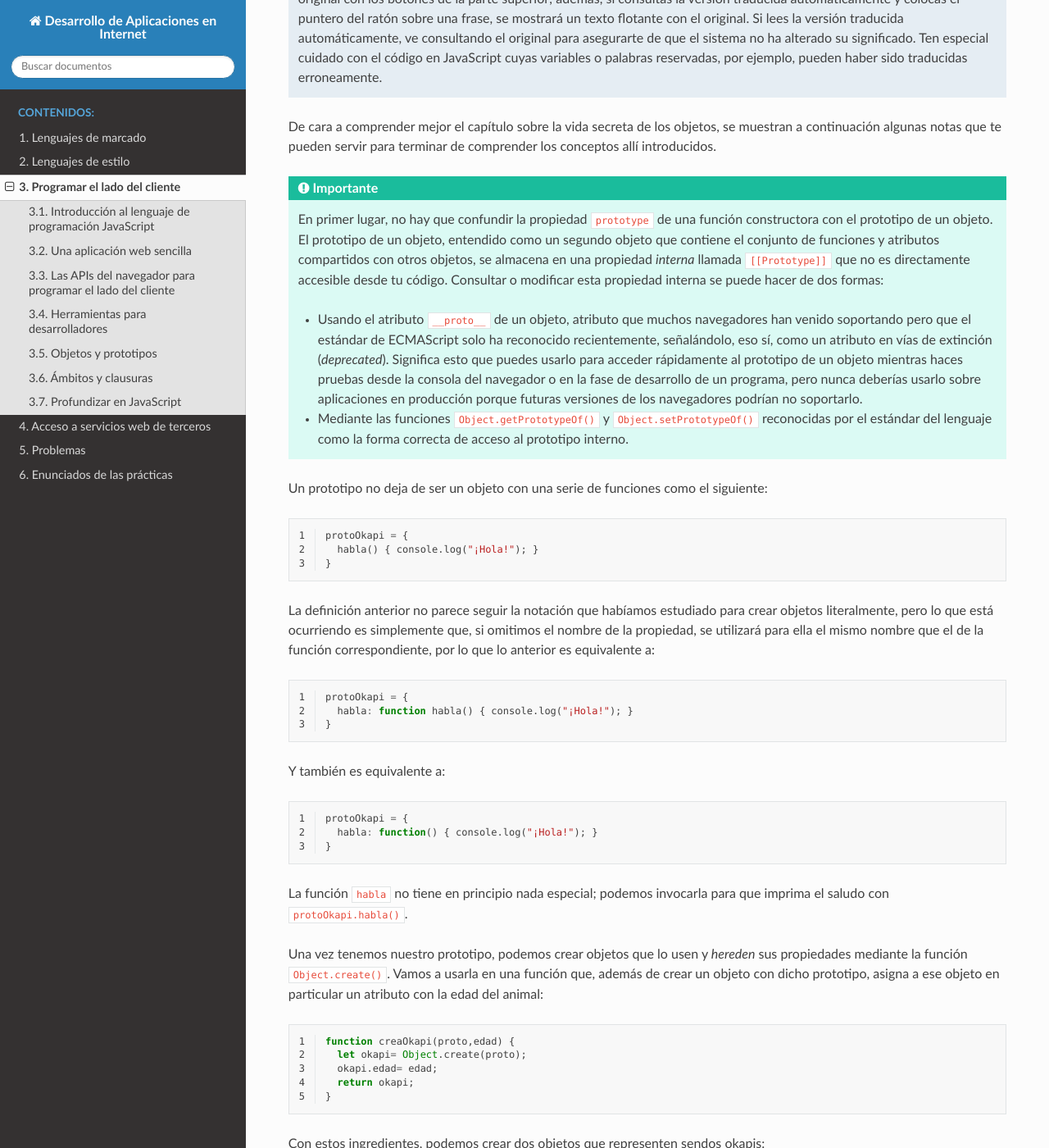
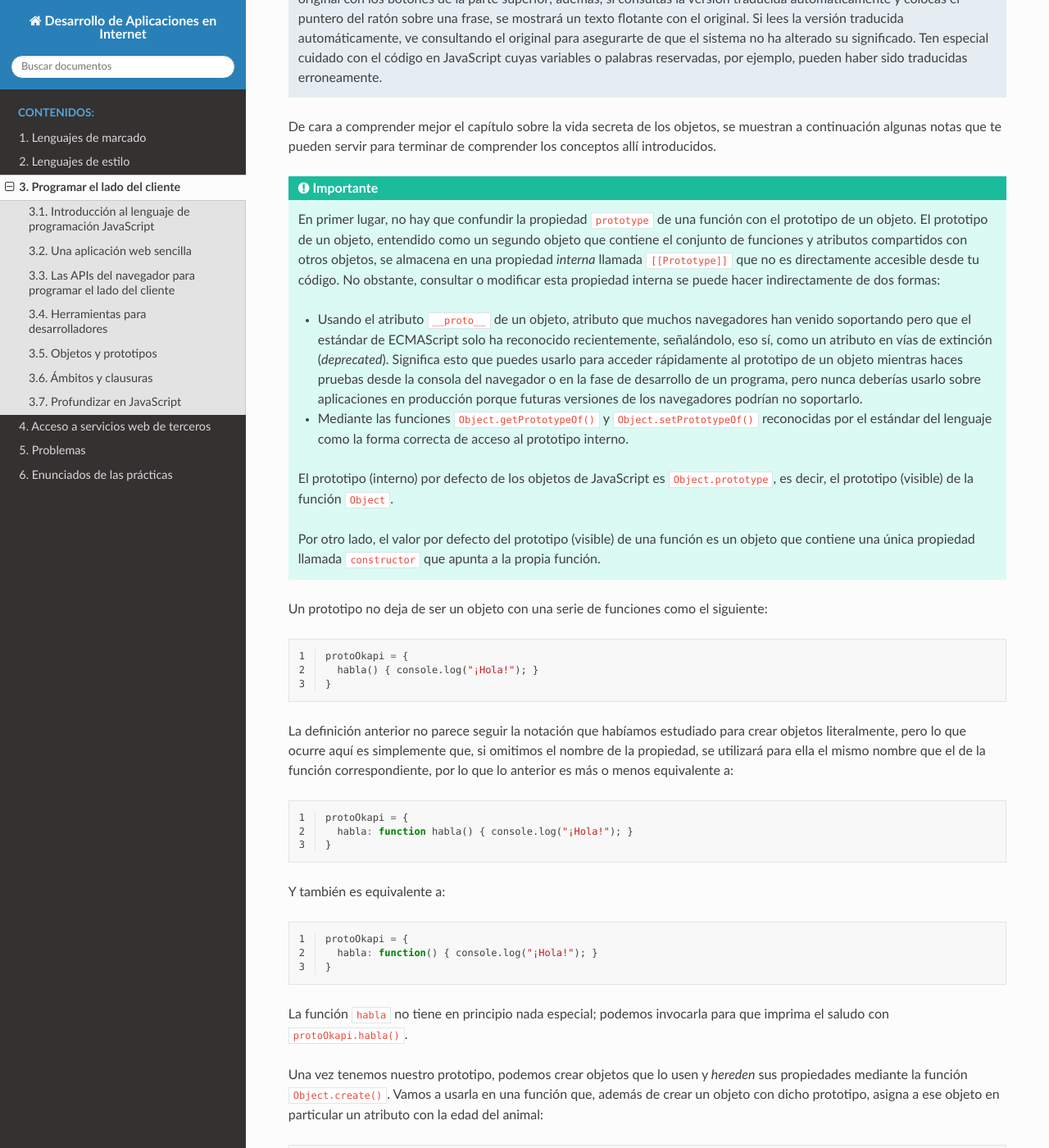
Before and after one commit to jaspock/dai2021, a Sphinx documentation site: the page built from docs/source/cliente.rst, in a window 1280 px wide and 1400 px high, scrolled down 5897 px. Shown: the whole window at 82% size. Built offline with Sphinx 7.4.7 and the Read the Docs theme 2.0.0, drawn with Linux system fonts in a browser that asks for light colours; some of the changed text lies outside the part shown.

Commit message:
Problemas de prototipos y clausuras.

```diff
--- a/docs/source/cliente.rst
+++ b/docs/source/cliente.rst
@@ -136,10 +136,14 @@ De cara a comprender mejor el capítulo sobre la vida secreta de los objetos, se
 
 .. Important::
 
-  En primer lugar, no hay que confundir la propiedad ``prototype`` de una función constructora con el prototipo de un objeto. El prototipo de un objeto, entendido como un segundo objeto que contiene el conjunto de funciones y atributos compartidos con otros objetos, se almacena en una propiedad *interna* llamada ``[[Prototype]]`` que no es directamente accesible desde tu código. Consultar o modificar esta propiedad interna se puede hacer de dos formas:
+  En primer lugar, no hay que confundir la propiedad ``prototype`` de una función con el prototipo de un objeto. El prototipo de un objeto, entendido como un segundo objeto que contiene el conjunto de funciones y atributos compartidos con otros objetos, se almacena en una propiedad *interna* llamada ``[[Prototype]]`` que no es directamente accesible desde tu código. No obstante, consultar o modificar esta propiedad interna se puede hacer indirectamente de dos formas:
 
   - Usando el atributo ``__proto__`` de un objeto, atributo que muchos navegadores han venido soportando pero que el estándar de ECMAScript solo ha reconocido recientemente, señalándolo, eso sí, como un atributo en vías de extinción (*deprecated*). Significa esto que puedes usarlo para acceder rápidamente al prototipo de un objeto mientras haces pruebas desde la consola del navegador o en la fase de desarrollo de un programa, pero nunca deberías usarlo sobre aplicaciones en producción porque futuras versiones de los navegadores podrían no soportarlo.
   - Mediante las funciones ``Object.getPrototypeOf()`` y ``Object.setPrototypeOf()`` reconocidas por el estándar del lenguaje como la forma correcta de acceso al prototipo interno.
+
+  El prototipo (interno) por defecto de los objetos de JavaScript es ``Object.prototype``, es decir, el prototipo (visible) de la función ``Object``.
+
+  Por otro lado, el valor por defecto del prototipo (visible) de una función es un objeto que contiene una única propiedad llamada ``constructor`` que apunta a la propia función.
 
 Un prototipo no deja de ser un objeto con una serie de funciones como el siguiente:
 
@@ -150,7 +154,7 @@ Un prototipo no deja de ser un objeto con una serie de funciones como el siguien
     habla() { console.log("¡Hola!"); }
   }
 
-La definición anterior no parece seguir la notación que habíamos estudiado para crear objetos literalmente, pero lo que está ocurriendo es simplemente que, si omitimos el nombre de la propiedad, se utilizará para ella el mismo nombre que el de la función correspondiente, por lo que lo anterior es equivalente a:
+La definición anterior no parece seguir la notación que habíamos estudiado para crear objetos literalmente, pero lo que ocurre aquí es simplemente que, si omitimos el nombre de la propiedad, se utilizará para ella el mismo nombre que el de la función correspondiente, por lo que lo anterior es más o menos equivalente a:
 
 .. code-block:: javascript
   :linenos:
@@ -191,9 +195,9 @@ Con estos ingredientes, podemos crear dos objetos que representen sendos okapis:
   o1.habla();
   o2.habla();
 
-Aunque cada okapi tiene su propio atributo ``edad`` (puedes imprimir ``o1.edad`` y ``o2.edad``), el código de la función ``habla`` no está duplicado en memoria, porque solo existe una instancia de la función (recuerda que las funciones son objetos de clase ``Function``) dentro del prototipo. Cuando escribimos ``o1.edad`` el atributo se encuentra directamente en el objeto, pero cuando escribimos ``o1.habla()`` la función no es un atributo directo de ``o1``, sino que, al no encontrarlo en el objeto, el intérprete lo busca en su prototipo.
+Aunque cada okapi tiene su propio atributo ``edad`` (puedes imprimir ``o1.edad`` y ``o2.edad``), el código de la función ``habla`` no está duplicado en memoria, porque solo existe una instancia de la función (recuerda que las funciones son objetos de clase ``Function`` y podemos, por tanto, manejar referencias a ellas) dentro del prototipo. Cuando escribimos ``o1.edad`` el atributo se encuentra directamente en el objeto, pero cuando escribimos ``o1.habla()`` la función no es un atributo directo de ``o1``, sino que, al no encontrarlo en el objeto, el intérprete lo busca en su prototipo.
 
-Como hemos comentado, podemos acceder al prototipo del objeto con ``Object.getPrototypeOf(o1)`` y en muchos navegadores, aunque no recomendado, con ``o1.__proto__``. De hecho, en un navegador que soporte ``__proto__`` la comparación ``Object.getPrototypeOf(o1) === o1.__proto__`` devolverá ``true`` porque el prototipo no deja de ser un único objeto en memoria. También devolverá cierto la expresión ``o1.__proto__ === protoOkapi`` en nuestro caso. Ahora bien, si el prototipo de un objeto es a su vez un objeto, como hemos visto, ¿cuál es el resultado de ``o1.__proto__.__proto__`` o, dicho de otra forma, cuál es el prototipo del objeto ``protoOkapi``? Si mostramos el contenido de la expresión ``o1.__proto__.__proto__`` por la consola del navegador, veremos un objeto con una serie de métodos como ``toString``, entre otros. Estos métodos vienen del prototipo de ``Object``, es decir, ``Object.prototype``, que es el prototipo usado por defecto para los objetos para los que no se define un prototipo específico, como comentaremos más adelante. La expresión ``Object.prototype === o1.__proto__.__proto__`` se evalúa, por tanto, a cierto.
+Como hemos comentado, podemos acceder al prototipo del objeto con ``Object.getPrototypeOf(o1)`` y en muchos navegadores, aunque no recomendado, con ``o1.__proto__``. De hecho, en un navegador que soporte ``__proto__`` la comparación ``Object.getPrototypeOf(o1) === o1.__proto__`` devolverá ``true`` porque el prototipo no deja de ser un único objeto en memoria. También devolverá cierto la expresión ``o1.__proto__ === protoOkapi`` en nuestro caso. Ahora bien, si el prototipo de un objeto es a su vez un objeto, como hemos visto, ¿cuál es el resultado de ``o1.__proto__.__proto__`` o, dicho de otra forma, cuál es el prototipo del objeto ``protoOkapi``? Si mostramos el contenido de la expresión ``o1.__proto__.__proto__`` por la consola del navegador, veremos un objeto con una serie de métodos como ``toString``, entre otros. Estos métodos vienen del prototipo de ``Object``, es decir, ``Object.prototype``, que es el prototipo usado por defecto para los objetos para los que no se define un prototipo específico. La expresión ``Object.prototype === o1.__proto__.__proto__`` se evalúa, por tanto, a cierto.
 
 El método ``habla`` definido anteriormente se limita a imprimir siempre la misma cadena. Los métodos, sin embargo, suelen utilizar los atributos del objeto sobre el que se invocan. Como el intérprete de JavaScript se encarga de vincular ``this`` al objeto sobre el que se ejecuta un método, podemos hacer que la función ``habla`` imprima la edad del okapi con otro prototipo:
 
@@ -233,12 +237,12 @@ JavaScript tiene una sintaxis alternativa ligeramente más sencilla para crear o
 El operador ``new`` hace aquí muchas cosas:
 
 - crea un nuevo objeto;
-- asigna como prototipo de este nuevo objeto (es decir, como valor de la propiedad interna e inacesible ``[[Prototype]]``, la misma a la que podemos acceder con ``Object.getPrototypeOf()`` o en algunos navegadores con ``__proto``) el mismo objeto que el referenciado por la propiedad externa y accesible de nombre ``prototype`` del constructor (en este caso, ``Okapi.prototype``, objeto al que hemos añadido la función ``charla``);
+- asigna como prototipo de este nuevo objeto (es decir, como valor de la propiedad interna e inacesible ``[[Prototype]]``, la misma a la que podemos acceder con ``Object.getPrototypeOf()`` o en algunos navegadores con ``__proto__``) el mismo objeto que el referenciado por la propiedad externa y accesible de nombre ``prototype`` del constructor (en este caso, ``Okapi.prototype``, objeto al que hemos añadido la función ``charla``);
 - hace que ``this`` apunte al nuevo objeto;
 - ejecuta la función constructora;
 - devuelve el objeto creado (que en este caso será asignado a la variable ``o4``).
 
-Cada vez que creamos una función, el objeto que la representa recibe un atributo ``prototype``, que es un objeto con un atributo ``constructor`` que referencia a la misma función. Además, como cualquier objeto de JavaScript, el objeto de la función tiene un prototipo que inicialmente se basa en el prototipo de la clase predefinida ``Object``, esto es, ``Object.prototype``, que contiene una serie de métodos básicos como ``toString``. Cuando sobre el objeto creado (``o4`` en nuestro caso) invocamos una función, esta se busca en primer lugar en los atributos del objeto; si no se encuentra allí, se busca en su prototipo (allí el intérprete encontraría, por ejemplo, la función ``charla``); si no se encuentra allí, se busca en el prototipo de su prototipo (allí el intérprete se encontraría con la función ``toString``) y así sucesivamente hasta llegar al prototipo de ``Object``. Observa el paralelismo de este comportamiento con la herencia de lenguajes de programación como Java o C++, aunque su implementación es muy diferente.
+Cada vez que creamos una función, el objeto que la representa recibe un atributo ``prototype``, que es un objeto con un atributo ``constructor`` que referencia a la misma función. Además, como cualquier objeto de JavaScript, el objeto de la función tiene un prototipo interno que inicialmente se basa en el prototipo de la clase predefinida ``Object``, esto es, ``Object.prototype``, que contiene una serie de métodos básicos como ``toString``. Cuando sobre el objeto creado (``o4`` en nuestro caso) invocamos una función, esta se busca en primer lugar en los atributos del objeto; si no se encuentra allí, se busca en su prototipo (allí el intérprete encontraría, por ejemplo, la función ``charla``); si no se encuentra allí, se busca en el prototipo de su prototipo (allí el intérprete se encontraría con la función ``toString``) y así sucesivamente hasta llegar al prototipo de ``Object``. Observa el paralelismo de este comportamiento con la herencia de lenguajes de programación como Java o C++, aunque su implementación es muy diferente.
 
 En cualquier momento durante la ejecución del programa, podemos añadir nuevos métodos a un prototipo y todos los objetos vinculados a él (tanto los ya existentes como los nuevos que se creen) recibirán dinámicamente el nuevo método.
 
@@ -429,7 +433,9 @@ Sin embargo, si usamos ``let`` en lugar de ``var`` en las declaraciones de ``i``
 Profundizar en JavaScript
 -------------------------
 
-JavaScript tiene obviamente muchos más elementos que los que hemos explorado en este tema. Si quieres ampliar por tu cuenta tu conocimiento del lenguaje, puedes seguir con referencias como `The Modern JavaScript Tutorial`_ o `Eloquent JavaScript`_.
+JavaScript tiene obviamente muchos más elementos que los que hemos explorado en este tema. Si quieres ampliar por tu cuenta tu conocimiento del lenguaje, puedes seguir con referencias como "`The Modern JavaScript Tutorial`_", "`JavaScript for impatient programmers`_", "`Eloquent JavaScript`_" o "`Deep JavaScript: theory and techniques`_".
 
 .. _`The Modern JavaScript Tutorial`: https://javascript.info/
+.. _`JavaScript for impatient programmers`: https://exploringjs.com/impatient-js/index.html
 .. _`Eloquent JavaScript`: https://eloquentjavascript.net/
+.. _`Deep JavaScript: theory and techniques`: https://exploringjs.com/deep-js/index.html
--- a/docs/source/index.rst
+++ b/docs/source/index.rst
@@ -49,8 +49,7 @@ Novedades
 Actividades previas a las clases
 --------------------------------
 
-.. - Antes de la clase del 03/11/2020: realiza las actividades ":ref:`label-servicios-http`", ":ref:`label-servicios-promesas`", ":ref:`label-servicios-xhr`" y ":ref:`label-servicios-fetch`". Todas las actividades menos la segunda consisten principalmente en el estudio de una serie de vídeos (duración total de los vídeos: 50 minutos; unos 35 a 1,5x). Para la la segunda actividad, sin embargo, tienes que leer su contenido (tiempo estimado de lectura: 30 minutos). A continuación contesta el `test sobre acceso a servicios web`_ (plazo límite: 02/11/2020, 23:59 horas).
-
+- Antes de la clase del 03/11/2020: realiza las actividades ":ref:`label-servicios-http`", ":ref:`label-servicios-promesas`", ":ref:`label-servicios-xhr`" y ":ref:`label-servicios-fetch`". Todas las actividades menos la segunda consisten principalmente en el estudio de una serie de vídeos (duración total de los vídeos: 50 minutos; unos 35 a 1,5x). Para la la segunda actividad, sin embargo, tienes que leer su contenido (tiempo estimado de lectura: 30 minutos). A continuación contesta el `test sobre acceso a servicios web`_ (plazo límite: 02/11/2020, 23:59 horas).
 - Antes de la clase del 27/10/2020: realiza la actividad ":ref:`label-js-objetos`" (en esta actividad tienes que leer un texto con un tiempo estimado de lectura de unos 80 minutos); después, lee y practica con lo que se discute en la actividad ":ref:`label-js-clausuras`" (tiempo estimado de lectura: 15 minutos). A continuación contesta el `test sobre prototipos y clausuras en JavaScript`_ (plazo límite: 26/10/2020, 23:59 horas).
 - Antes de la clase del 20/10/2020: estudia los vídeos de la actividad ":ref:`label-api-web-js`" (duración total de los vídeos: unos 55 minutos; unos 40 a 1,5x). A continuación, contesta el `test sobre la API de los navegadores para JavaScript`_ (plazo límite: 19/10/2020, 23:59 horas).
 - Antes de la clase del 13/10/2020: estudia el código y los vídeos de la actividad ":ref:`label-app-web-sencilla`" (duración total de los vídeos: unos 50 minutos; unos 35 a 1,5x). A continuación, contesta el `test sobre la aplicación web sencilla con JavaScript`_ (plazo límite: 12/10/2020, 23:59 horas).
```
Also changed, not shown: other parts of docs/source/index.rst (+1 -1 lines), docs/source/problemas.rst (+92 -0 lines), docs/source/servicios.rst (+8 -9 lines).
